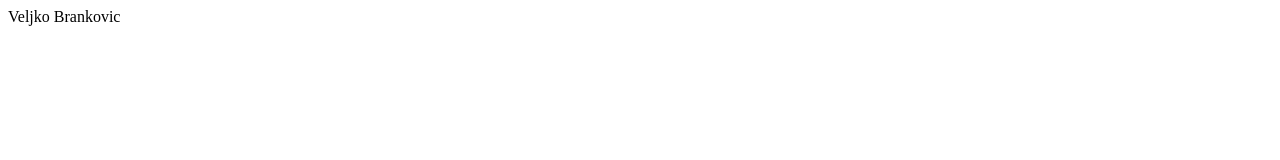
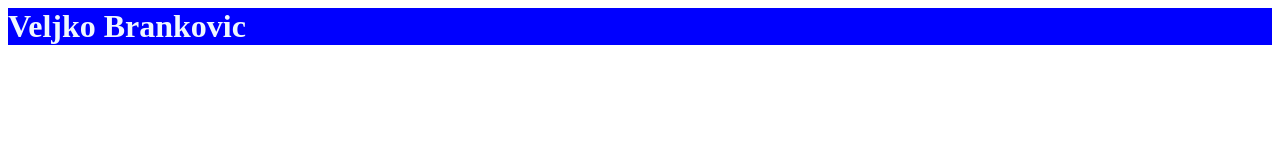
Before and after one commit to VeljkoBrankovic/velja, a plain HTML site: page index.html in a window 1280 px wide. Drawn offline with Linux system fonts and the light colour scheme.

Commit message:
treci komit

```diff
--- /dev/null
+++ b/index.css
@@ -0,0 +1,4 @@
+h1{
+    background-color: blue;
+    color: aliceblue;
+}
--- a/index.html
+++ b/index.html
@@ -1 +1,2 @@
-Veljko Brankovic
+<link rel="stylesheet" href="index.css">
+<h1>Veljko Brankovic</h1>
```
